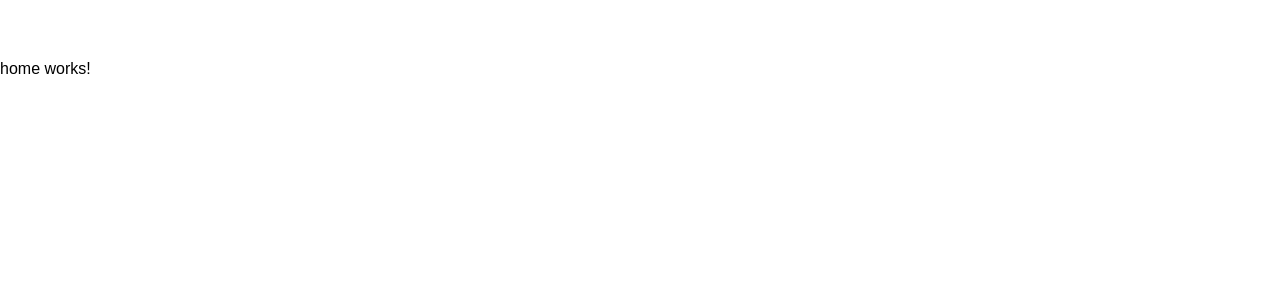
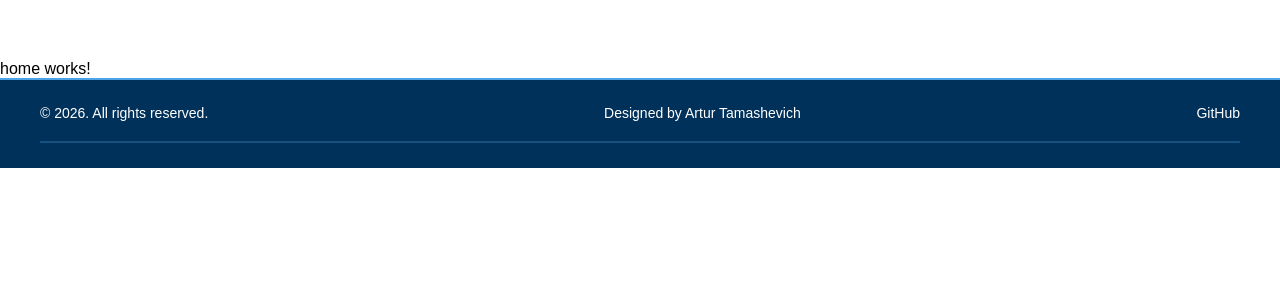
Before and after one commit to iskonplus/Film-Collection-ng, an Angular app in the folder film-collection-ng/: page / in a window 1280 px wide. Shown: the top 300 px of the page. Built offline with nearby package versions, Linux system fonts and the light colour scheme; a web font is replaced by a local one.

Commit message:
feat: add footer

```diff
--- a/film-collection-ng/src/app/app.html
+++ b/film-collection-ng/src/app/app.html
@@ -1 +1,4 @@
+<main>
 <router-outlet />
+</main>
+<app-footer></app-footer>
--- a/film-collection-ng/src/app/app.ts
+++ b/film-collection-ng/src/app/app.ts
@@ -1,9 +1,10 @@
 import { Component, signal } from '@angular/core';
 import { RouterOutlet } from '@angular/router';
+import { Footer } from './shared/components/footer/footer';
 
 @Component({
   selector: 'app-root',
-  imports: [RouterOutlet],
+  imports: [RouterOutlet, Footer],
   templateUrl: './app.html',
   styleUrl: './app.scss'
 })
--- /dev/null
+++ b/film-collection-ng/src/app/shared/components/footer/footer.html
@@ -0,0 +1,7 @@
+<footer>
+  <div class="wrapper-footer">
+    <p>&copy; {{currentYear}}.  All rights reserved.</p>
+    <p>Designed by {{authorName}}</p>
+    <a [href]="githubUrl" target="_blank"> GitHub</a>
+  </div>
+</footer>
--- /dev/null
+++ b/film-collection-ng/src/app/shared/components/footer/footer.scss
@@ -0,0 +1,32 @@
+@use "../../styles/variables" as *;
+
+footer {
+  display: flex;
+  width: 100%;
+  padding: 25px 15px;
+  font-size: 14px;
+  background-color: $dark-blue-color;
+  color: $white-color;
+  border-top: 2px solid $light-blue-color;
+
+  .wrapper-footer {
+    display: flex;
+    width: 1200px;
+    align-items: center;
+    justify-content: space-between;
+    margin: auto;
+    padding-bottom: 20px;
+      border-bottom: 2px solid $blue-color;
+
+    a {
+      color: $white-color;
+      text-decoration: none;
+      font-weight: 500;
+      transition: .3s;
+
+      &:hover {
+        color: $light-blue-color;
+      }
+    }
+  }
+}
--- /dev/null
+++ b/film-collection-ng/src/app/shared/components/footer/footer.ts
@@ -0,0 +1,13 @@
+import { Component } from '@angular/core';
+
+@Component({
+  selector: 'app-footer',
+  imports: [],
+  templateUrl: './footer.html',
+  styleUrl: './footer.scss',
+})
+export class Footer {
+  readonly currentYear = new Date().getFullYear();
+  readonly authorName = 'Artur Tamashevich';
+  readonly githubUrl = 'https://github.com/iskonplus';
+}
--- a/film-collection-ng/src/app/shared/styles/_variables.scss
+++ b/film-collection-ng/src/app/shared/styles/_variables.scss
@@ -1,6 +1,6 @@
 $black-color: #000000;
 $white-color: #ffffff;
-$light-blue-color: #369bed;
-$blue-color: #0679d7;
+$light-blue-color: #4da2e7;
+$blue-color: #165180;
 $dark-blue-color: #00315a;
 $dark-red: #b51616;
```
